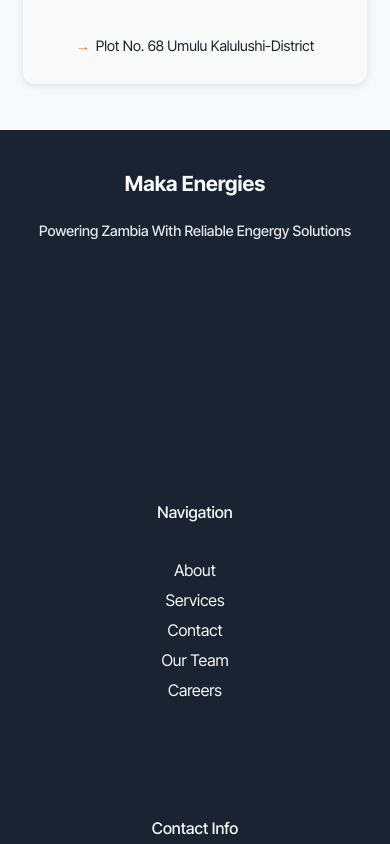
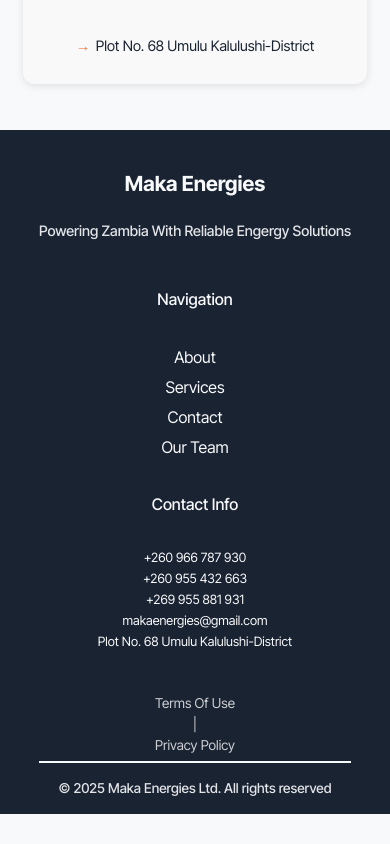
Before and after one commit to nkowanitemwani/makaenergiesdotcom, a Next.js app: page / in a window 390 px wide. Shown: the part 3360-4204 px from the top of the page. After the commit the page ends 4174 px from the top, so only its background shows below. Built offline with nearby package versions, Linux system fonts and the light colour scheme.

Commit message:
imporve footer spacing

```diff
--- a/src/app/components/footer/footer.module.css
+++ b/src/app/components/footer/footer.module.css
@@ -1,10 +1,12 @@
 .footerInfo {
   display: flex;
-  gap: 2rem;
+  gap: 3rem; /* Increased from 2rem for better spacing */
   padding: 100px;
-  justify-content: space-between;
+  justify-content: center; /* Changed from space-between */
   align-items: flex-start;
   flex-wrap: wrap;
+  max-width: 1400px; /* Add max-width to prevent excessive spreading */
+  margin: 0 auto; /* Center the footer */
 }
 
 .footerInfo h3 {
@@ -18,7 +20,7 @@
   align-items: center;
   justify-content: center;
   text-align: center;
-  flex: 1;
+  flex: 0 1 300px; /* Changed from flex: 1 */
   min-width: 250px;
 }
 
@@ -42,7 +44,7 @@
   align-items: center;
   justify-content: flex-start;
   text-align: center;
-  flex: 1;
+  flex: 0 1 250px; /* Changed from flex: 1 */
   min-width: 200px;
 }
 
@@ -53,7 +55,7 @@
   align-items: center;
   justify-content: flex-start;
   text-align: center;
-  flex: 1;
+  flex: 0 1 280px; /* Changed from flex: 1 */
   min-width: 200px;
 }
 
@@ -82,15 +84,14 @@
 @media screen and (max-width: 1024px) {
   .footerInfo {
     padding: 80px 60px;
-    gap: 2rem;
+    gap: 2.5rem;
     justify-content: center;
   }
 
   .footerInfoLeft,
   .footerInfoCenter,
   .footerInfoRight {
-    min-width: 200px;
-    flex: 1 1 300px;
+    flex: 0 1 280px; /* Keep consistent sizing */
   }
 }
 
@@ -99,7 +100,7 @@
   .footerInfo {
     flex-direction: column;
     padding: 60px 40px;
-    gap: 1rem;
+    gap: 2.5rem; /* Increased gap for better separation */
     align-items: center;
     text-align: center;
   }
@@ -111,6 +112,7 @@
     max-width: 400px;
     min-width: auto;
     align-items: center;
+    flex: none; /* Remove flex on mobile */
   }
 
   .footerInfo h3 {
@@ -130,11 +132,11 @@
 @media screen and (max-width: 480px) {
   .footerInfo {
     padding: 40px 20px;
-    gap: 1rem;
+    gap: 2rem; /* Consistent spacing */
   }
 
   .footerInfoLeft {
-    margin-bottom: 1rem;
+    margin-bottom: 0; /* Removed extra margin */
   }
 
   .footerInfoLeftText h1 {
@@ -181,7 +183,7 @@
 @media screen and (max-width: 320px) {
   .footerInfo {
     padding: 30px 15px;
-    gap: 1rem;
+    gap: 1.5rem;
   }
 
   .footerInfoLeftText h1 {
--- a/src/app/components/footer/index.js
+++ b/src/app/components/footer/index.js
@@ -21,7 +21,7 @@
               <li><Link href="/services">Services</Link></li>
               <li><Link href="/contact">Contact</Link></li>
               <li><Link href="/team">Our Team</Link></li>
-              <li><Link href="/careers">Careers</Link></li>
+              {/* <li><Link href="/careers">Careers</Link></li>     */}
             </ul>
            </div>
           <div className={styles.footerInfoRight}>
```
